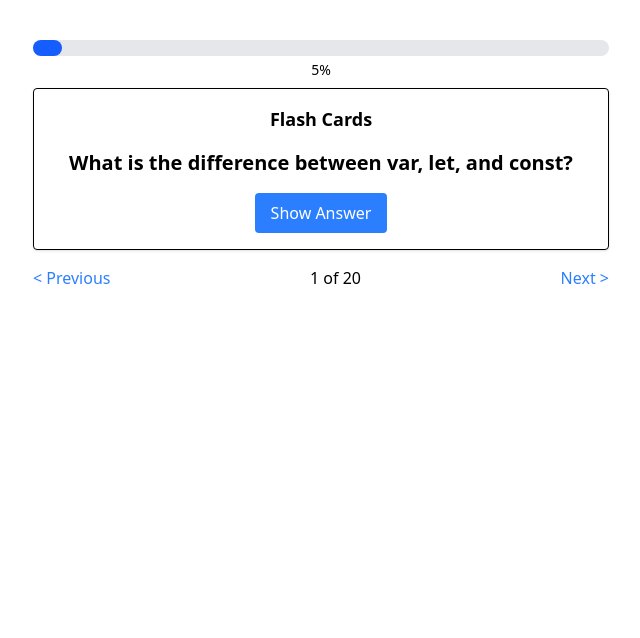
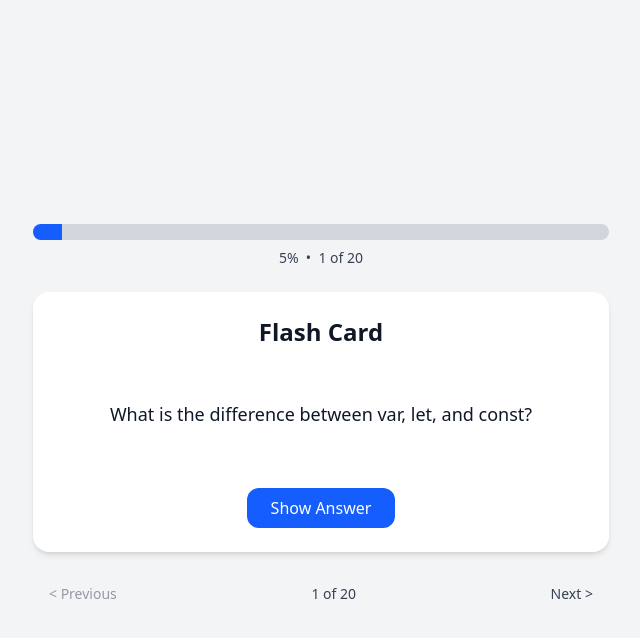
Before and after one commit to nurf21/flash-cards, a React (Vite) app: page / in a window 1280 px wide. Shown: the top 638 px of the page, without its empty margins (319-959 px from the left). Built offline with nearby package versions, Linux system fonts and the light colour scheme.

Commit message:
Refactor UI components: update styles, add dark mode support, and improve accessibility

```diff
--- a/src/App.jsx
+++ b/src/App.jsx
@@ -10,16 +10,30 @@ function App() {
   const prevCard = () => setIndex((prev) => Math.max(prev - 1, 0));
 
   return (
-    <div className="max-w-xl mx-auto mt-10">
-      <ProgressBar current={index + 1} total={flashcards.length} />
-      <FlashCard
-        question={flashcards[index].question}
-        answer={flashcards[index].answer}
-      />
-      <div className="flex justify-between mt-4">
-        <button onClick={prevCard} className="text-blue-500">&lt; Previous</button>
-        <p>{index + 1} of {flashcards.length}</p>
-        <button onClick={nextCard} className="text-blue-500">Next &gt;</button>
+    <div className="min-h-screen bg-gray-100 dark:bg-gray-900 text-gray-900 dark:text-gray-100">
+      <div className="max-w-xl mx-auto py-50">
+        <ProgressBar current={index + 1} total={flashcards.length} />
+        <FlashCard
+          question={flashcards[index].question}
+          answer={flashcards[index].answer}
+        />
+        <div className="flex justify-between items-center mt-6 text-sm text-gray-700 dark:text-gray-300">
+          <button
+            onClick={prevCard}
+            disabled={index === 0}
+            className="px-4 py-2 rounded hover:underline disabled:opacity-50"
+          >
+            &lt; Previous
+          </button>
+          <span>{index + 1} of {flashcards.length}</span>
+          <button
+            onClick={nextCard}
+            disabled={index === flashcards.length - 1}
+            className="px-4 py-2 rounded hover:underline disabled:opacity-50"
+          >
+            Next &gt;
+          </button>
+        </div>
       </div>
     </div>
   )
--- a/src/components/FlashCard.jsx
+++ b/src/components/FlashCard.jsx
@@ -4,14 +4,14 @@ export default function FlashCard({ question, answer }) {
   const [showAnswer, setShowAnswer] = useState(false);
 
   return (
-    <div className="border p-4 rounded shadow text-center">
-      <h2 className="text-lg font-semibold">Flash Cards</h2>
-      <div className="my-4 text-xl font-bold">
+    <div className="bg-white dark:bg-gray-800 text-gray-900 dark:text-gray-100 p-6 rounded-2xl shadow-md transition-colors duration-300">
+      <h2 className="text-2xl font-bold mb-4 text-center">Flash Card</h2>
+      <div className="min-h-[100px] text-lg text-center flex items-center justify-center font-medium">
         {showAnswer ? answer : question}
       </div>
       <button
         onClick={() => setShowAnswer(!showAnswer)}
-        className="bg-blue-500 text-white px-4 py-2 rounded"
+        className="mt-6 mx-auto block px-6 py-2 rounded-xl bg-blue-600 hover:bg-blue-700 text-white dark:bg-blue-500 dark:hover:bg-blue-600 transition"
       >
         {showAnswer ? "Hide Answer" : "Show Answer"}
       </button>
--- a/src/components/ProgressBar.jsx
+++ b/src/components/ProgressBar.jsx
@@ -1,12 +1,16 @@
 export default function ProgressBar({ current, total }) {
   const percentage = (current / total) * 100;
   return (
-    <div className="w-full bg-gray-200 rounded-full h-4 my-8">
-      <div
-        className="bg-blue-600 h-4 rounded-full"
-        style={{ width: `${percentage}%` }}
-      ></div>
-      <p className="text-sm text-center mt-1">{`${Math.round(percentage)}%`}</p>
+    <div className="py-6">
+      <div className="w-full h-4 bg-gray-300 dark:bg-gray-700 rounded-full overflow-hidden">
+        <div
+          className="h-full bg-blue-600 dark:bg-blue-400 transition-all"
+          style={{ width: `${percentage}%` }}
+        />
+      </div>
+      <p className="text-sm text-center mt-2 text-gray-700 dark:text-gray-300">
+        {Math.round(percentage)}% &nbsp;•&nbsp; {current} of {total}
+      </p>
     </div>
   );
 }
```
